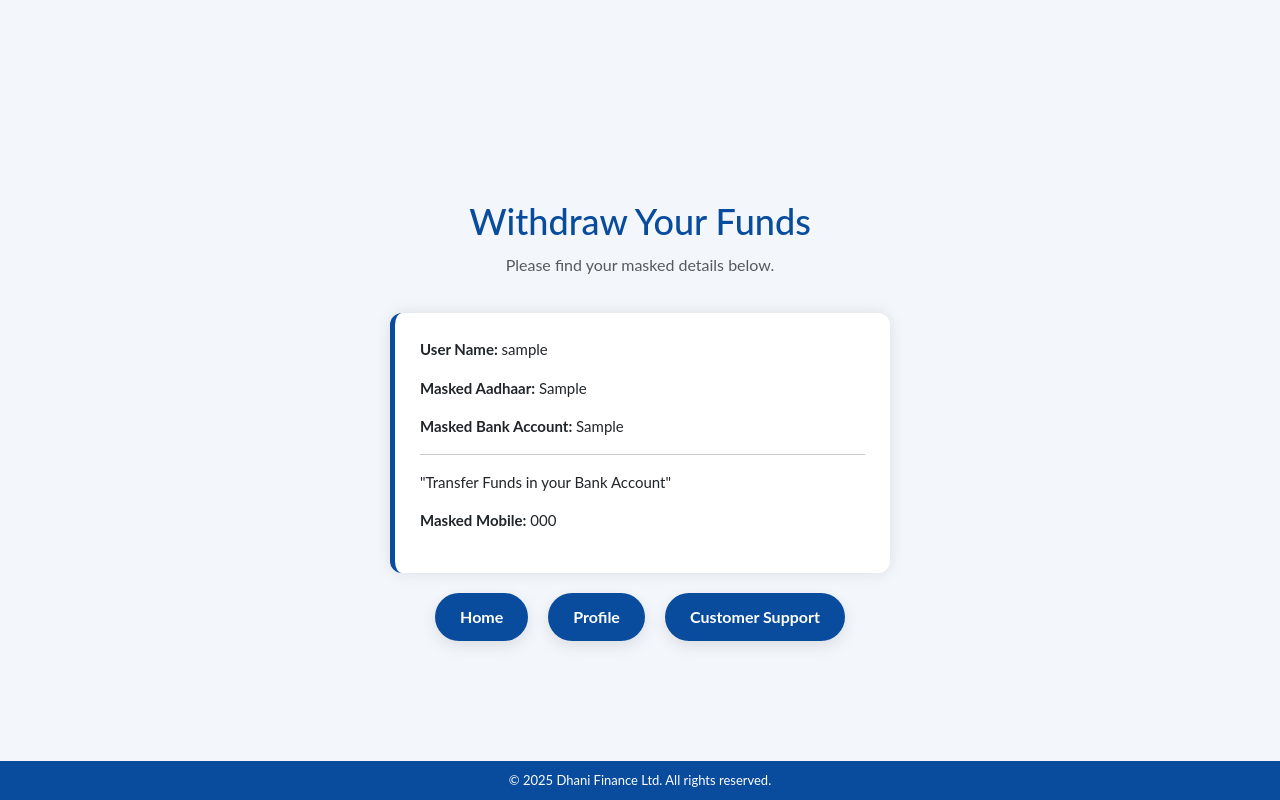
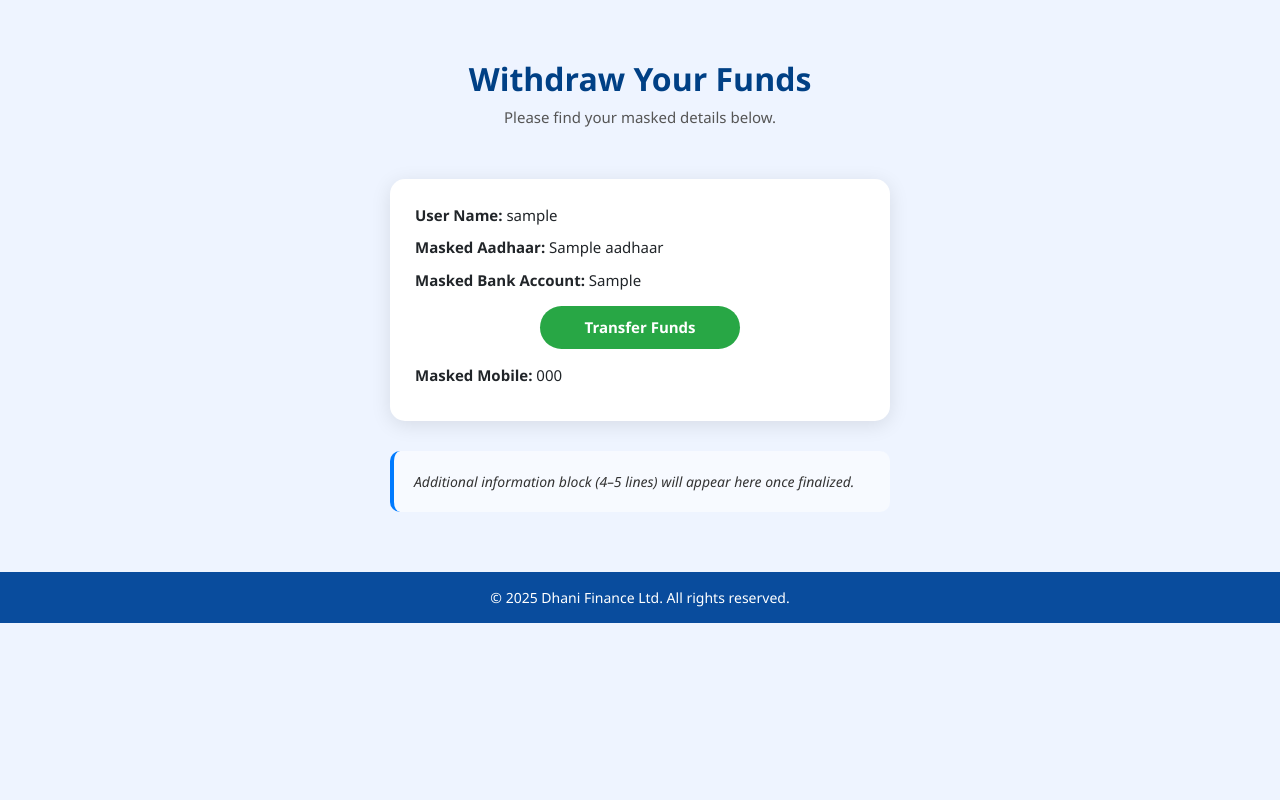
Before and after one commit to AnasRust/Dhani_Finance, a Flask app: template templates/withdraw.html in a window 1280 px wide. Run offline with Flask 2, Linux system fonts and the light colour scheme; the template is opened without the code that fills it: most values are stand-ins (such as "Sample title", 1, 10 or a date in 2020); parts of the project's set-up code (start-up, migrations or seed data) failed here and were passed over; some libraries are stand-ins or nearby versions.

Commit message:
Updated withdraw.html for transfer funds

```diff
--- a/templates/withdraw.html
+++ b/templates/withdraw.html
@@ -2,127 +2,119 @@
 <html lang="en">
 <head>
   <meta charset="UTF-8">
-  <title>Withdraw Funds - Dhani Finance</title>
+  <title>Withdraw Your Funds - Dhani Finance</title>
   <meta name="viewport" content="width=device-width, initial-scale=1">
 
   <link href="https://cdn.jsdelivr.net/npm/bootstrap@5.3.0/dist/css/bootstrap.min.css" rel="stylesheet">
-  <script src="https://cdnjs.cloudflare.com/ajax/libs/lottie-web/5.7.4/lottie.min.js"></script>
 
   <style>
     body {
-      background-color: #f3f6fb;
-      font-family: 'Lato', sans-serif;
-      min-height: 100vh;
-      display: flex;
-      flex-direction: column;
+      background: #eef4ff;
+      font-family: 'Segoe UI', sans-serif;
+      margin: 0;
+      padding: 0;
     }
 
-    .withdraw-container {
-      flex: 1;
-      display: flex;
-      flex-direction: column;
-      align-items: center;
-      justify-content: flex-start; /* Push content towards top */
-      padding-top: 40px; /* Add spacing from top */
+    .title-section {
+      text-align: center;
+      padding: 60px 20px 30px;
     }
 
-    .withdraw-section {
-      text-align: center;
+    .title-section h2 {
+      color: #004085;
+      font-weight: 700;
+      font-size: 32px;
+    }
+
+    .title-section p {
+      color: #555;
+      font-size: 15px;
       margin-bottom: 20px;
     }
 
-    .withdraw-section h1 {
-      color: #094c9d;
-      font-size: 36px;
-      margin-top: 10px;
-      margin-bottom: 10px;
+    .card-box {
+      background: #ffffff;
+      max-width: 500px;
+      margin: 0 auto;
+      padding: 25px;
+      border-radius: 15px;
+      box-shadow: 0 4px 20px rgba(0, 0, 0, 0.1);
     }
 
-    .masked-box {
-      background: white;
-      padding: 25px;
-      border-radius: 12px;
-      box-shadow: 0 0 15px rgba(0,0,0,0.1);
-      max-width: 500px;
-      width: 90%;
-      text-align: left;
+    .card-box p {
+      margin-bottom: 10px;
       font-size: 15px;
-      border-left: 5px solid #094c9d;
-      margin-bottom: 20px;
     }
 
-    .action-buttons {
-      display: flex;
-      justify-content: center;
-      gap: 20px;
-      flex-wrap: wrap;
+    .btn-transfer {
+      display: block;
+      width: 200px;
+      margin: 15px auto;
+      background-color: #28a745;
+      color: white;
+      font-size: 15px;
+      font-weight: 600;
+      padding: 10px 20px;
+      border-radius: 25px;
+      border: none;
+      text-align: center;
+      text-decoration: none;
     }
 
-    .btn-animated {
-      background-color: #094c9d;
-      color: white;
-      border: none;
-      padding: 12px 25px;
-      border-radius: 50px;
-      font-weight: bold;
-      box-shadow: 0 5px 15px rgba(0,0,0,0.1);
-      transition: all 0.3s ease;
+    .btn-transfer:hover {
+      background-color: #218838;
     }
 
-    .btn-animated:hover {
-      background-color: #072f6b;
-      transform: translateY(-3px);
-      box-shadow: 0 8px 20px rgba(0,0,0,0.15);
+    .placeholder-box {
+      max-width: 500px;
+      margin: 30px auto;
+      padding: 20px;
+      background: #f7faff;
+      border-left: 4px solid #007bff;
+      border-radius: 10px;
+      font-size: 14px;
+      color: #333;
     }
 
     .footer {
       background-color: #094c9d;
       color: white;
-      padding: 10px 0;
+      padding: 15px 0;
+      margin-top: 60px;
       text-align: center;
-      font-size: 13px;
+      font-size: 14px;
     }
   </style>
 </head>
-
 <body>
 
-  <div class="withdraw-container">
-    <div class="withdraw-section">
-      <div id="withdrawLottie" style="height: 150px;"></div>
-      <h1>Withdraw Your Funds</h1>
-      <p class="text-muted">Please find your masked details below.</p>
-    </div>
-
-    <div class="masked-box">
-      <p><strong>User Name:</strong> {{ user_name or 'John D.' }}</p>
-      <p><strong>Masked Aadhaar:</strong> {{ masked_aadhaar or 'XXXX-XXXX-1234' }}</p>
-      <p><strong>Masked Bank Account:</strong> {{ masked_account or 'XXXXXX4532' }}</p>
-      <hr>
-      <p>"Transfer Funds in your Bank Account"</p>
-      <p><strong>Masked Mobile:</strong> {{ masked_mobile or '*****6789' }}</p>
-    </div>
-
-    <div class="action-buttons">
-      <a href="/" class="btn btn-animated">Home</a>
-      <a href="/apply" class="btn btn-animated">Profile</a>
-      <a href="/contact" class="btn btn-animated">Customer Support</a>
-    </div>
+  <!-- Title Section -->
+  <div class="title-section">
+    <h2>Withdraw Your Funds</h2>
+    <p>Please find your masked details below.</p>
   </div>
 
+  <!-- Masked Info Section -->
+  <div class="card-box">
+    <p><strong>User Name:</strong> {{ user_data.user_name }}</p>
+    <p><strong>Masked Aadhaar:</strong> {{ user_data.aadhaar }}</p>
+    <p><strong>Masked Bank Account:</strong> {{ user_data.bank_account }}</p>
+
+    <!-- Transfer Funds Button -->
+    <a href="/transfer" class="btn-transfer">Transfer Funds</a>
+
+    <p><strong>Masked Mobile:</strong> {{ user_data.mobile }}</p>
+  </div>
+
+  <!-- Placeholder Block -->
+  <div class="placeholder-box">
+    <em>Additional information block (4–5 lines) will appear here once finalized.</em>
+  </div>
+
+  <!-- Footer -->
   <div class="footer">
     &copy; 2025 Dhani Finance Ltd. All rights reserved.
   </div>
 
-  <script>
-    lottie.loadAnimation({
-      container: document.getElementById('withdrawLottie'),
-      renderer: 'svg',
-      loop: true,
-      autoplay: true,
-      path: 'https://lottie.host/b229e0fa-1fc2-4fd7-8c9a-b2bb7aee52ab/tgW5EdrgVn.json'
-    });
-  </script>
-
 </body>
 </html>
```
